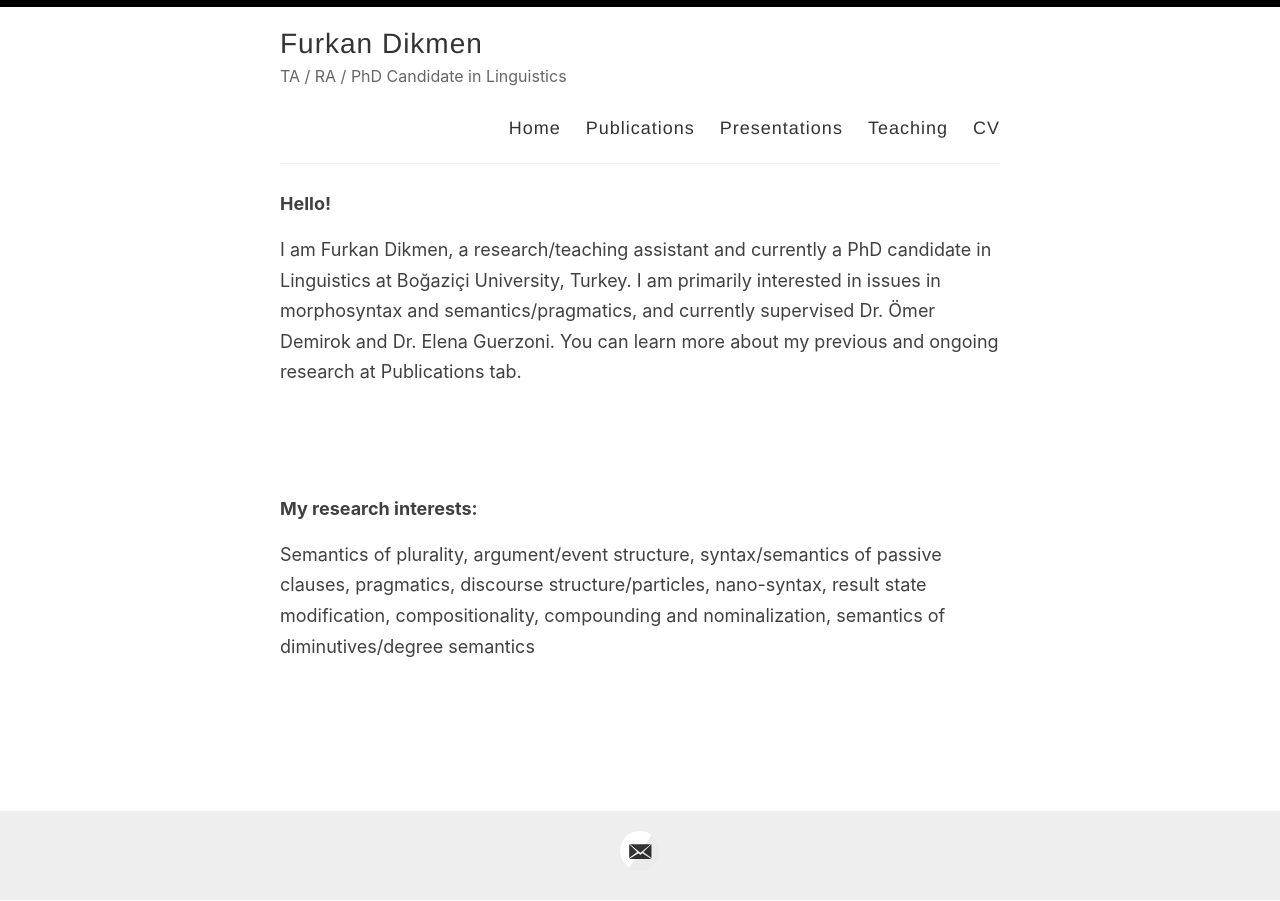
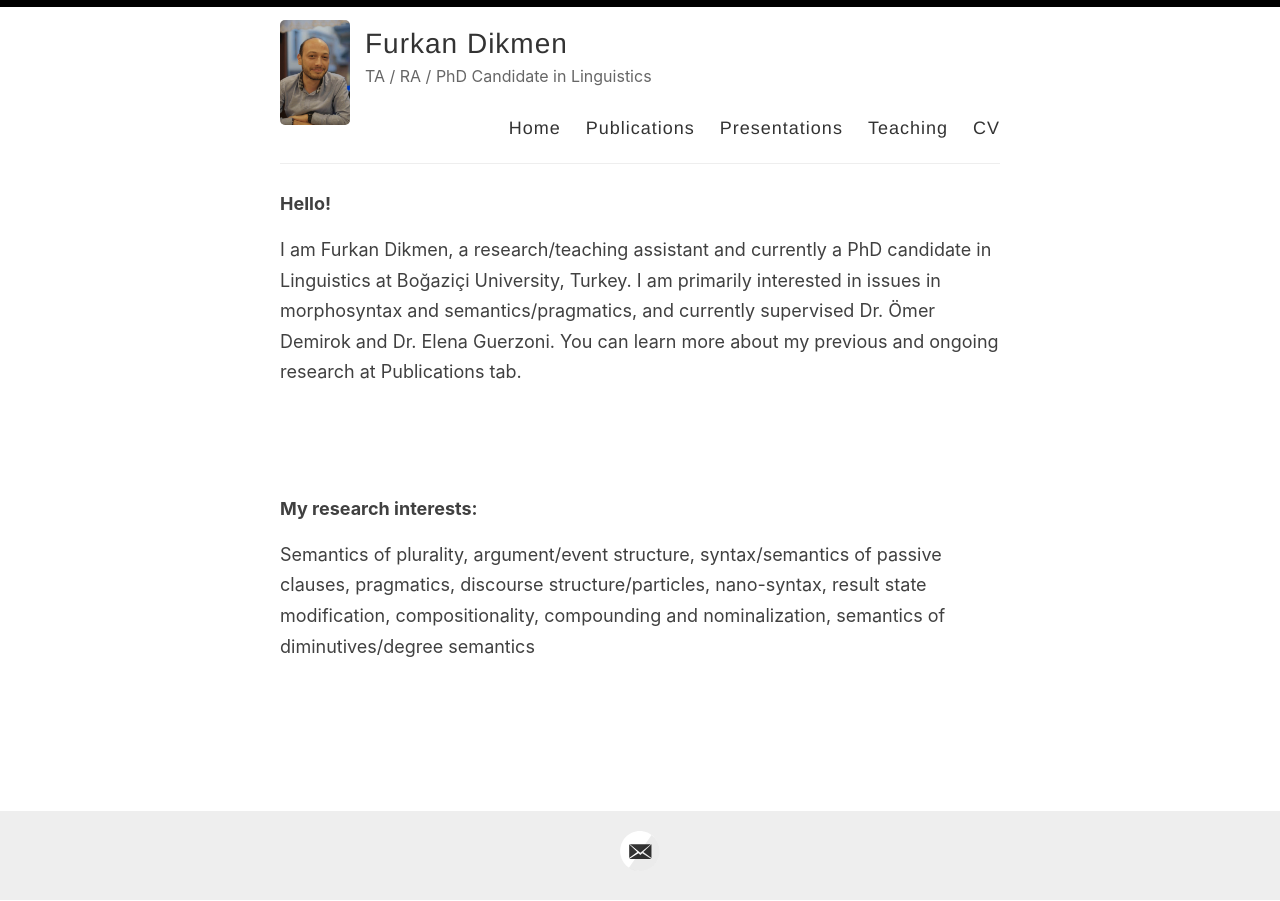
Before and after one commit to furkandikmen/furkandikmen.github.io, a Jekyll site: the page built from index.html, in a window 1280 px wide. Built offline with Jekyll 4.4.1, drawn with Linux system fonts in a browser that asks for light colours; the list of posts is cut into pages by our own code.

Commit message:
feat: change favicon and add profile picture

```diff
--- a/_config.yml
+++ b/_config.yml
@@ -12,7 +12,7 @@
 description: TA / RA / PhD Candidate in Linguistics
 
 # URL of your avatar or profile pic (you could use your GitHub profile pic)
-avatar: /images/reverie.png
+avatar: /images/profile.jpg
 
 #
 # Flags below are optional
--- a/_layouts/default.html
+++ b/_layouts/default.html
@@ -20,6 +20,7 @@
       <div class="wrapper-masthead">
         <div class="container">
           <header class="masthead clearfix">
+            <a href="{{ site.baseurl }}/" class="site-avatar"><img src="{{ site.baseurl }}{{ site.avatar }}" alt="{{ site.title }}" /></a>
 
             <div class="site-info">
               <h1 class="site-name"><a href="{{ site.baseurl }}/">{{ site.name }}</a></h1>
```
Also changed, not shown: images/favicon-32x32.png, images/profile.jpg (added).
